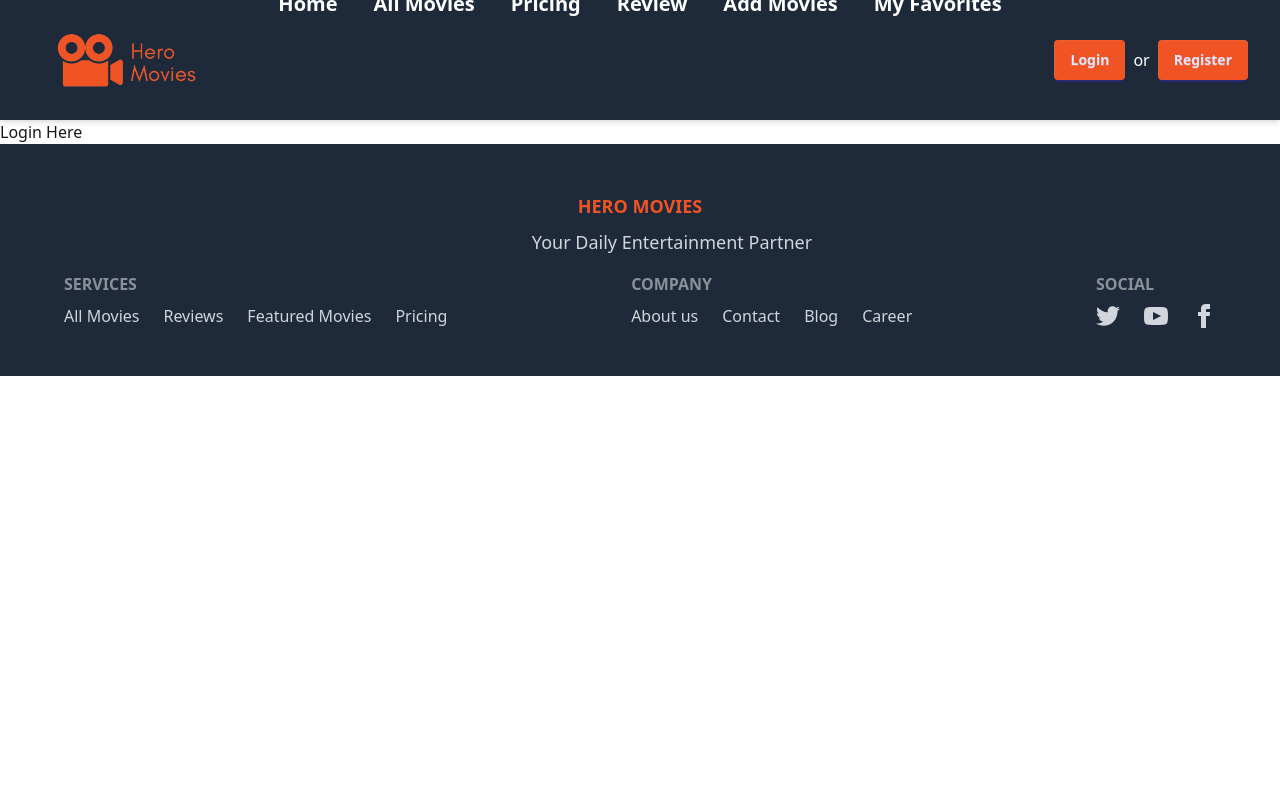
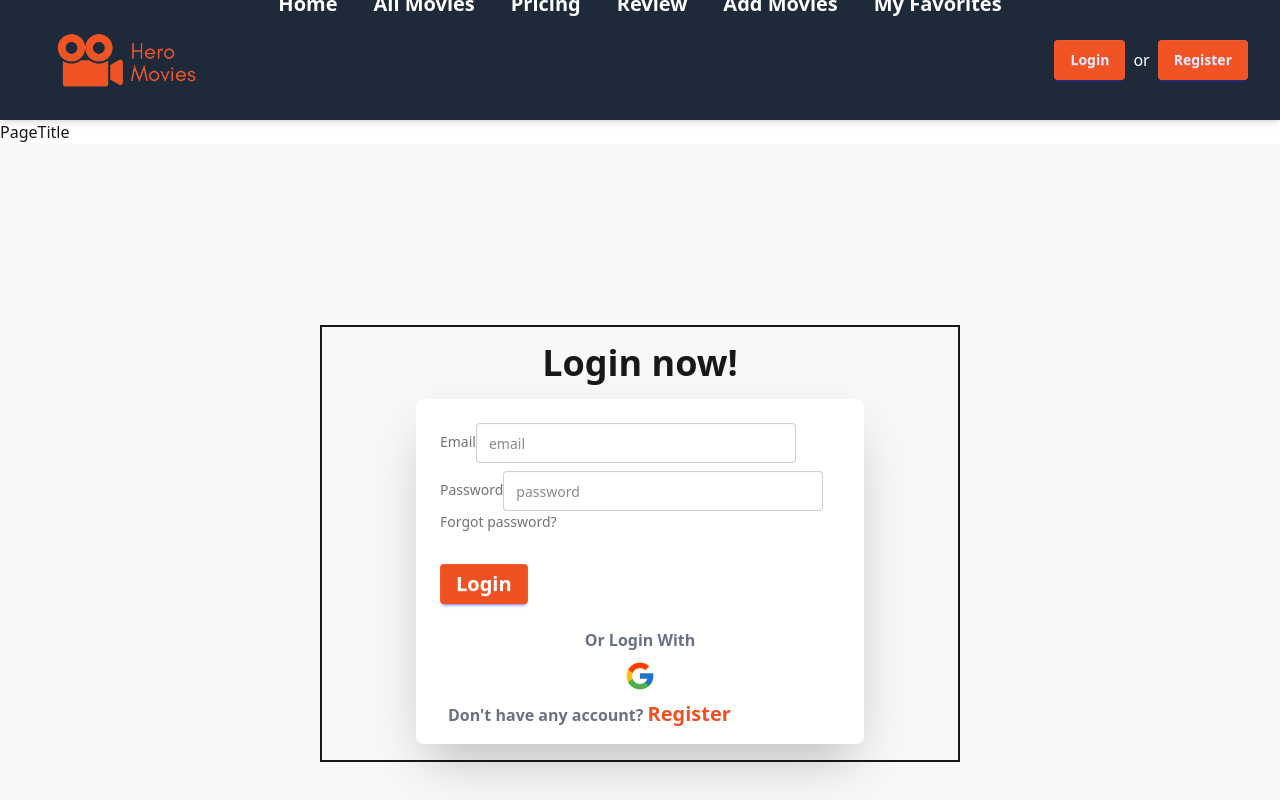
Before and after one commit to medhabicorp/b10a10-client, a React (Vite) app: page /login in a window 1280 px wide. Shown: the top 800 px of the page. Built offline with nearby package versions, Linux system fonts and the light colour scheme; no server answers.

Commit message:
Delete Movie Functionality Done

```diff
--- a/package.json
+++ b/package.json
@@ -20,6 +20,7 @@
     "react": "^18.3.1",
     "react-dom": "^18.3.1",
     "react-hook-form": "^7.54.2",
+    "react-hot-toast": "^2.5.1",
     "react-icons": "^5.4.0",
     "react-router-dom": "^7.1.3",
     "react-simple-star-rating": "^5.1.7",
--- a/src/components/Login/Login.jsx
+++ b/src/components/Login/Login.jsx
@@ -1,10 +1,128 @@
-import React from "react";
+import React, { useContext, useState } from "react";
 import PropTypes from "prop-types";
+import { Link, useLocation, useNavigate } from "react-router-dom";
+import googleIcon from "../../assets/google-32.png";
+import { authContext } from "../AuthProvider/AuthProvider";
+import { toast, Toaster } from "react-hot-toast";
+import PageTitle from "../PageTitle/PageTitle";
 
-const Login = (props) => {
+const Login = () => {
+  const { handleGoogleLogin, handleLogin } = useContext(authContext);
+
+  const [error, setError] = useState("");
+  const [email, setEmail] = useState("");
+
+  const location = useLocation();
+
+  const navigate = useNavigate();
+
+  const handleSubmit = (e) => {
+    e.preventDefault();
+    const form = e.target;
+    const email = form.email.value;
+    const password = form.password.value;
+
+    handleLogin(email, password)
+      .then((res) => {
+        toast.success("Successfully logged in!");
+        form.reset();
+        navigate(location.state?.from || "/");
+      })
+      .catch((err) => {
+        const errorMessage =
+          "Email and Password don't match. Please try again!";
+        setError(errorMessage);
+        toast.error(errorMessage);
+        form.reset();
+      });
+  };
+
+  const googleLogingHandler = () => {
+    handleGoogleLogin()
+      .then((res) => {
+        console.log("Google login successful:", res);
+        toast.success("Successfully logged in with Google!");
+        navigate(location.state?.from || "/");
+      })
+      .catch(() => {
+        console.error("Google login failed:", err);
+        toast.error("Failed to log in with Google.");
+      });
+  };
   return (
     <div>
-      <h1>Login Here</h1>
+      <PageTitle />
+      <Toaster />
+      <div className="hero bg-base-200 min-h-screen ">
+        <div className="hero-content flex-col w-[90%] lg:w-[50%] border-2">
+          <div className="text-center lg:text-left">
+            <h1 className="text-4xl font-bold text-center">Login now!</h1>
+          </div>
+          <div className="card bg-base-100 w-full max-w-md shrink-0 shadow-2xl">
+            <form
+              onSubmit={handleSubmit}
+              className="card-body"
+              onChange={(e) => setEmail(e.target.value)}
+            >
+              <div className="form-control">
+                <label className="label">
+                  <span className="label-text">Email</span>
+                </label>
+                <input
+                  type="email"
+                  placeholder="email"
+                  className="input input-bordered"
+                  name="email"
+                  required
+                />
+              </div>
+              <div className="form-control">
+                <label className="label">
+                  <span className="label-text">Password</span>
+                </label>
+                <input
+                  type="password"
+                  placeholder="password"
+                  className="input input-bordered"
+                  name="password"
+                  required
+                />
+                <label className="label">
+                  <Link to="/forgetpass" state={{ email }}>
+                    <span className="label-text-alt link link-hover">
+                      Forgot password?
+                    </span>
+                  </Link>
+                </label>
+              </div>
+              <div className="form-control mt-6">
+                <button className="btn btn-primary bg-[#f05122] hover:bg-[#f26338] border-none text-xl text-white">
+                  Login
+                </button>
+              </div>
+            </form>
+
+            {error && <p className="text-red-500 ml-8">{error}</p>}
+
+            <div className="flex flex-col items-center justify-left gap-2 mb-2">
+              {" "}
+              <h1 className="font-bold text-gray-500 px-8">Or Login With</h1>
+              <button onClick={googleLogingHandler} className="" href="">
+                <img src={googleIcon} alt="" />
+              </button>
+            </div>
+
+            <h1 className="text-md px-8 mb-4 font-semibold text-gray-500">
+              Don't have any account?{" "}
+              <Link to="/register">
+                <button className="font-bold text-xl text-[#f05122]">
+                  Register
+                </button>
+              </Link>
+            </h1>
+          </div>
+        </div>
+      </div>
     </div>
   );
 };
--- a/src/components/MovieDetails/MovieDetails.jsx
+++ b/src/components/MovieDetails/MovieDetails.jsx
@@ -1,9 +1,11 @@
 import React from "react";
 import PropTypes from "prop-types";
-import { useLoaderData } from "react-router-dom";
+import { useLoaderData, useNavigate } from "react-router-dom";
+import Swal from "sweetalert2";
 
 const MovieDetails = () => {
   const movie = useLoaderData();
+  const navigate = useNavigate();
 
   if (!movie) {
     return (
@@ -11,9 +13,62 @@ const MovieDetails = () => {
     );
   }
 
-  const { title, poster, genre, duration, releaseYear, rating, summary } =
+  const { _id, title, poster, genre, duration, releaseYear, rating, summary } =
     movie;
-  console.log(summary);
+
+  // Function: delete movie
+  const handleDeleteMovie = (_id) => {
+    Swal.fire({
+      title: "Are you sure?",
+      text: "You won't be able to revert this!",
+      icon: "warning",
+      showCancelButton: true,
+      confirmButtonColor: "#3085d6",
+      cancelButtonColor: "#d33",
+      confirmButtonText: "Yes, delete it!",
+    }).then((result) => {
+      if (result.isConfirmed) {
+        console.log("Delete confirmed for movie ID:", _id);
+        fetch(`http://localhost:5000/movies/${_id}`, {
+          method: "DELETE",
+        })
+          .then((res) => res.json())
+          .then((data) => {
+            console.log("Server response:", data);
+            if (data.deletedCount > 0) {
+              Swal.fire({
+                title: "Deleted!",
+                text: "The movie has been deleted.",
+                icon: "success",
+              });
+              navigate("/allmovies");
+            }
+          })
+          .catch((error) => {
+            console.error("Error deleting movie:", error);
+          });
+      }
+    });
+  };
+
+  // Function to add movie to favorites
+  const handleAddToFavorites = async () => {
+    try {
+      const response = await fetch(`http://localhost:5000/favorites`, {
+        method: "POST",
+        headers: { "Content-Type": "application/json" },
+        body: JSON.stringify(movie),
+      });
+
+      if (response.ok) {
+        alert(`"${title}" added to favorites!`);
+      } else {
+        alert("Failed to add movie to favorites.");
+      }
+    } catch (error) {
+      console.error("Error adding movie to favorites:", error);
+    }
+  };
 
   return (
     <>
@@ -23,8 +78,9 @@ const MovieDetails = () => {
           <br /> <span className="text-orange-400">{title}</span>
         </h1>
       </div>
+
       <div className="flex flex-col md:flex-row bg-gray-900 text-white p-6 rounded-lg shadow-lg max-w-4xl mx-auto mb-6">
-        {/* image div */}
+        {/* Left Side - Poster */}
         <div className="w-full md:w-1/3">
           <img
             src={poster}
@@ -33,7 +89,7 @@ const MovieDetails = () => {
           />
         </div>
 
-        {/* Movie Details */}
+        {/* Right Side - Movie Details */}
         <div className="w-full md:w-2/3 px-6 flex flex-col justify-center">
           <h1 className="text-4xl font-bold mb-2 text-yellow-400">{title}</h1>
           <p className="text-gray-400 text-lg mb-1">{releaseYear}</p>
@@ -43,17 +99,33 @@ const MovieDetails = () => {
           {/* Rating and Duration */}
           <div className="flex items-center gap-4 mb-4">
             <span className="bg-yellow-500 text-black font-bold px-3 py-1 rounded-lg">
-              ⭐ {rating.toFixed(1)} / 5
+              {rating.toFixed(1)} / 5
             </span>
             <span className="bg-gray-700 px-3 py-1 rounded-lg">
               {duration} min
             </span>
           </div>
 
-          {/* Watch Now Button */}
-          <button className="cursor-pointer bg-red-600 hover:bg-red-700 transition-all px-6 py-2 rounded-lg text-lg font-semibold mt-2">
-            🎬 Watch Now
-          </button>
+          {/* Buttons */}
+          <div className="flex flex-col gap-4 mt-4">
+            <button className="bg-red-600 hover:bg-red-700 transition-all px-6 py-2 rounded-lg text-lg font-semibold cursor-pointer">
+              Watch Now
+            </button>
+            <div className="flex justify-between gap-4">
+              <button
+                onClick={handleAddToFavorites}
+                className="bg-yellow-500 hover:bg-yellow-700 px-6 py-2 rounded-lg text-lg font-semibold cursor-pointer"
+              >
+                Add to Favorite
+              </button>
+              <button
+                onClick={() => handleDeleteMovie(_id)}
+                className="bg-gray-700 hover:bg-red-600 px-6 py-2 rounded-lg text-lg font-semibold cursor-pointer"
+              >
+                Delete Movie
+              </button>
+            </div>
+          </div>
         </div>
       </div>
     </>
@@ -62,13 +134,14 @@ const MovieDetails = () => {
 
 MovieDetails.propTypes = {
   movie: PropTypes.shape({
+    _id: PropTypes.string,
     title: PropTypes.string,
     poster: PropTypes.string,
     genre: PropTypes.string,
     duration: PropTypes.number,
     releaseYear: PropTypes.number,
     rating: PropTypes.number,
-    description: PropTypes.string,
+    summary: PropTypes.string,
   }),
 };
 
--- a/src/components/Utilities/router.jsx
+++ b/src/components/Utilities/router.jsx
@@ -51,12 +51,8 @@ const router = createBrowserRouter([
       {
         path: "/details/:id",
         element: <MovieDetails />,
-        loader: async ({ params }) => {
-          const res = await fetch("http://localhost:5000/movies");
-          const data = await res.json();
-          const singleData = data.find((d) => d._id == params.id);
-          return singleData;
-        },
+        loader: ({ params }) =>
+          fetch(`http://localhost:5000/movies/${params.id}`),
       },
       {
         path: "/favorites",
```
Also changed, not shown: src/assets/google-32.png (added), 1 other file (tests, documents, lock files or other folders).
